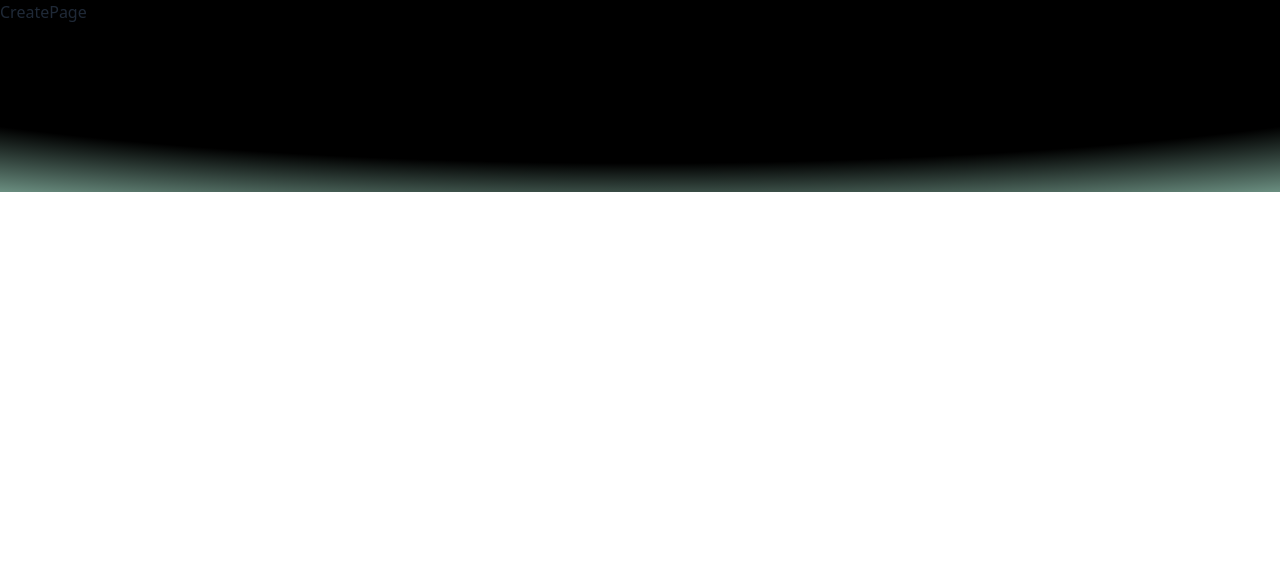
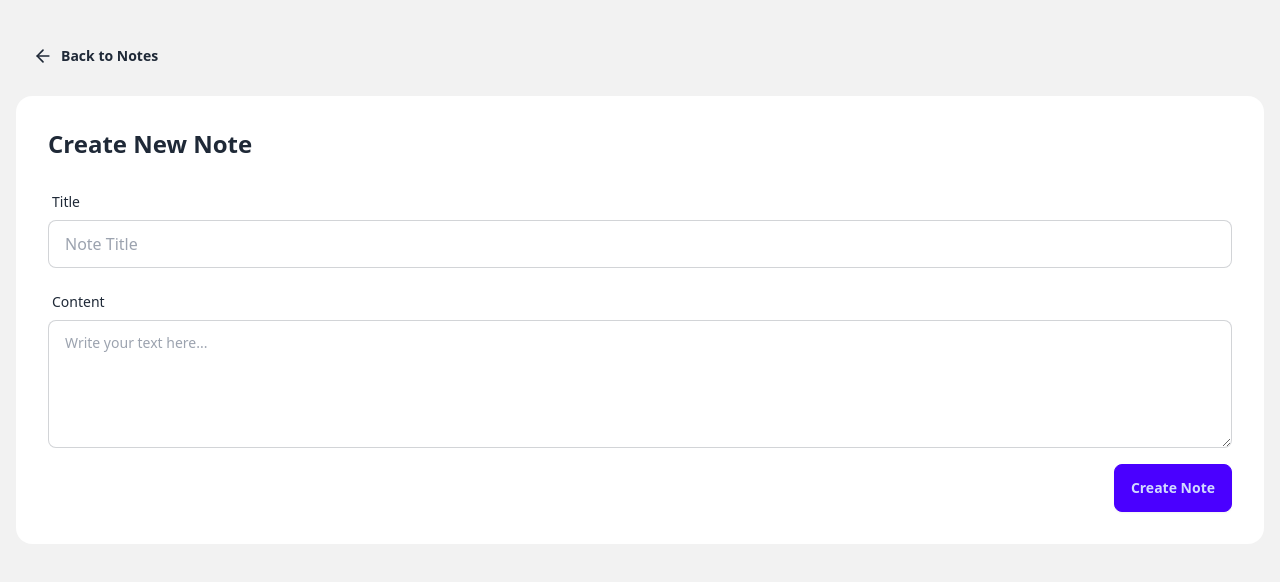
Before and after one commit to DeveloperThierry/mern-thinkboard, a React app in the folder frontend/: page /create in a window 1280 px wide. Shown: the top 582 px of the page. Built offline with nearby package versions, Linux system fonts and the light colour scheme; the HTML template or start-up script is replaced by a standard one.

Commit message:
Implement Create Note Page

```diff
--- /dev/null
+++ b/frontend/src/lib/axios.js
@@ -0,0 +1,4 @@
+import axios from "axios";
+
+const api = axios.create({ baseURL: "http://localhost:5040/api" });
+export default api;
--- a/frontend/src/pages/CreatePage.jsx
+++ b/frontend/src/pages/CreatePage.jsx
@@ -1,9 +1,91 @@
-import React from 'react'
+import axios from "axios";
+import { ArrowLeftIcon } from "lucide-react";
+import React, { useState } from "react";
+import toast from "react-hot-toast";
+import { Link, useNavigate } from "react-router";
 
 const CreatePage = () => {
+  const [title, setTitle] = useState("");
+  const [content, setContent] = useState("");
+  const [loading, setLoading] = useState(false);
+  const navigate = useNavigate();
+  const handleSubmit = async (e) => {
+    e.preventDefault();
+    if (!title.trim() || !content.trim()) {
+      toast.error("All fields required");
+      return;
+    }
+    setLoading(true);
+    try {
+      await axios.post("/api/notes", { title, content });
+      toast.success("Note created Successfully");
+      navigate("/");
+    } catch (error) {
+      console.log("Error creating note", error.message);
+      if (error.response.status === 429) {
+        toast.error("Too many requests, please try again later", {
+          duration: 4000,
+          icon: "⚠️",
+        });
+        return;
+      } else {
+        toast.error("Failed to create note");
+      }
+    } finally {
+    }
+  };
   return (
-    <div>CreatePage</div>
-  )
-}
+    <div className="min-h-screen bg-base-200">
+      <div className="container mx-auto px-4 py-8">
+        <div className="max-2-2xl mx-auto">
+          <Link to={"/"} className="btn btn-ghost mb-4">
+            <ArrowLeftIcon className="size-5" />
+            Back to Notes
+          </Link>
+          <div className="card bg-base-100">
+            <div className="card-body">
+              <h2 className="card-title text-2xl mb-4">Create New Note</h2>
+              <form onSubmit={handleSubmit}>
+                <div className="form-control mb-4">
+                  <label className="label">
+                    <span className="label-text">Title</span>
+                  </label>
+                  <input
+                    type="text"
+                    placeholder="Note Title"
+                    className="input input-bordered"
+                    value={title}
+                    onChange={(e) => setTitle(e.target.value)}
+                  />
+                </div>
+                <div className="form-control mb-4">
+                  <label className="label">
+                    <span className="label-text">Content</span>
+                  </label>
+                  <textarea
+                    type="text"
+                    placeholder="Write your text here..."
+                    className="textarea textarea-bordered h-32"
+                    value={content}
+                    onChange={(e) => setContent(e.target.value)}
+                  />
+                </div>
+                <div className="card-actions justify-end">
+                  <button
+                    type="submit"
+                    className="btn btn-primary"
+                    disabled={loading}
+                  >
+                    {loading ? "Creating.." : "Create Note"}
+                  </button>
+                </div>
+              </form>
+            </div>
+          </div>
+        </div>
+      </div>
+    </div>
+  );
+};
 
-export default CreatePage
+export default CreatePage;
--- a/frontend/src/pages/HomePage.jsx
+++ b/frontend/src/pages/HomePage.jsx
@@ -4,6 +4,7 @@
 import axios from "axios";
 import toast from "react-hot-toast";
 import NoteCard from "../components/NoteCard";
+
 const HomePage = () => {
   const [isRateLimited, setIsRateLimited] = useState(false);
   const [notes, setNotes] = useState([]);
```
